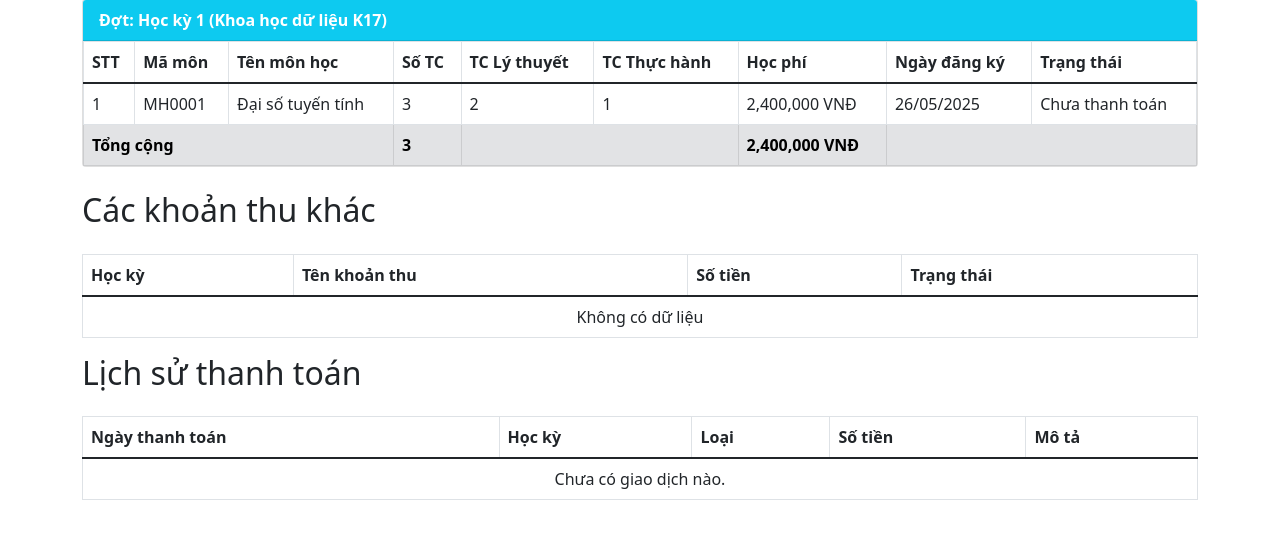
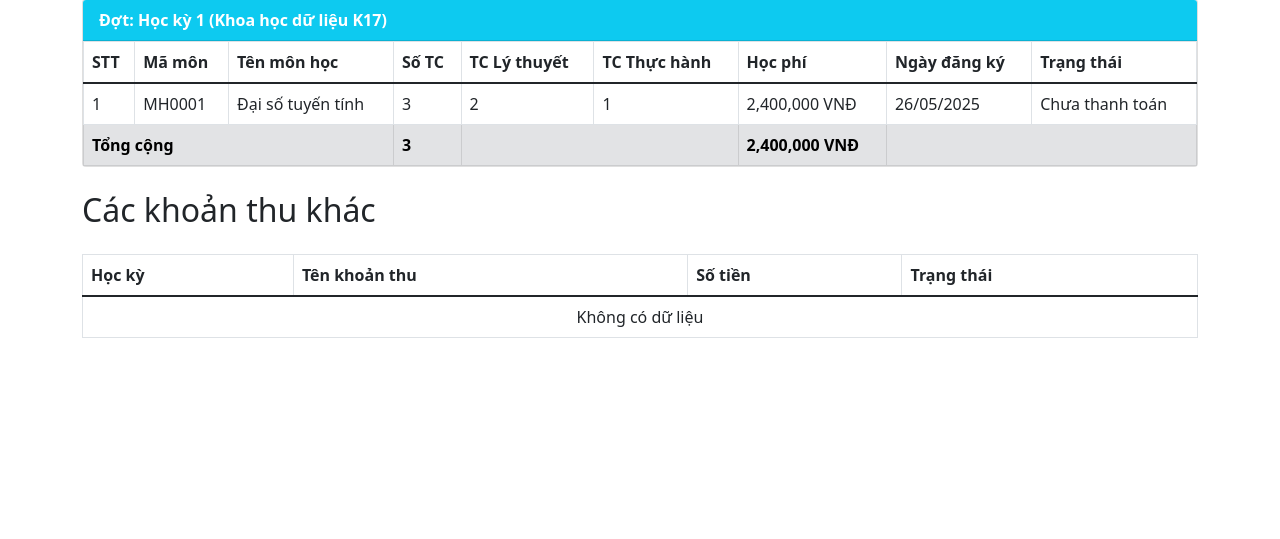
Before and after one commit to taitruong256/Tuition-management, a Django app: page /debt/my-debt/ in a window 1280 px wide. Shown: the part 143-682 px from the top of the page. Run offline with Django 5.2, Linux system fonts and the light colour scheme; a user stored in the database is signed in; data comes from the database, SQL or seed files in the repository; data that the repository does not hold is empty.

Commit message:
fix framework program interface

```diff
--- a/templates/base.html
+++ b/templates/base.html
@@ -5,6 +5,13 @@
     <meta name="viewport" content="width=device-width, initial-scale=1.0">
     <title>Hệ thống quản lý học phí</title>
     <link href="https://cdn.jsdelivr.net/npm/bootstrap@5.1.3/dist/css/bootstrap.min.css" rel="stylesheet">
+    <style>
+        .table tbody tr:hover {
+            background-color: #e9ecef;
+            cursor: pointer;
+            transition: background-color 0.2s ease;
+        }
+    </style>
 </head>
 <body>
     <nav class="navbar navbar-expand-lg navbar-dark bg-dark">
--- a/templates/debt/my_debt.html
+++ b/templates/debt/my_debt.html
@@ -74,30 +74,6 @@
             {% endfor %}
         </tbody>
     </table>
-    <h2 class="mb-4">Lịch sử thanh toán</h2>
-    <table class="table table-bordered">
-        <thead>
-            <tr>
-                <th>Ngày thanh toán</th>
-                <th>Học kỳ</th>
-                <th>Loại</th>
-                <th>Số tiền</th>
-                <th>Mô tả</th>
-            </tr>
-        </thead>
-        <tbody>
-            {% for pay in payment_history %}
-            <tr>
-                <td>{{ pay.paid_at|date:'d/m/Y H:i' }}</td>
-                <td>{{ pay.semester }}</td>
-                <td>{{ pay.get_payment_type_display }}</td>
-                <td>{{ pay.amount|intcomma }} VNĐ</td>
-                <td>{{ pay.description }}</td>
-            </tr>
-            {% empty %}
-            <tr><td colspan="5" class="text-center">Chưa có giao dịch nào.</td></tr>
-            {% endfor %}
-        </tbody>
-    </table>
+
 </div>
 {% endblock %}
```
Also changed, not shown: database.txt (added, +10 -0 lines).
